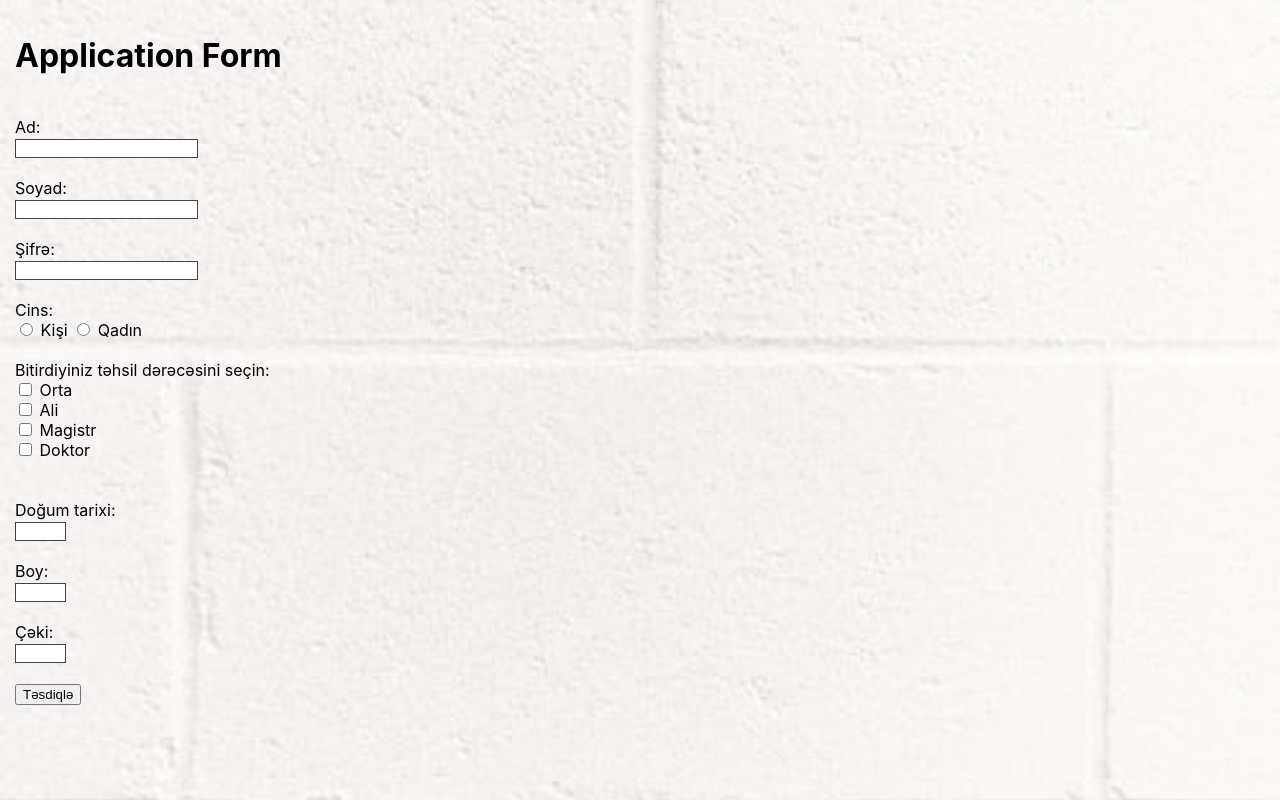
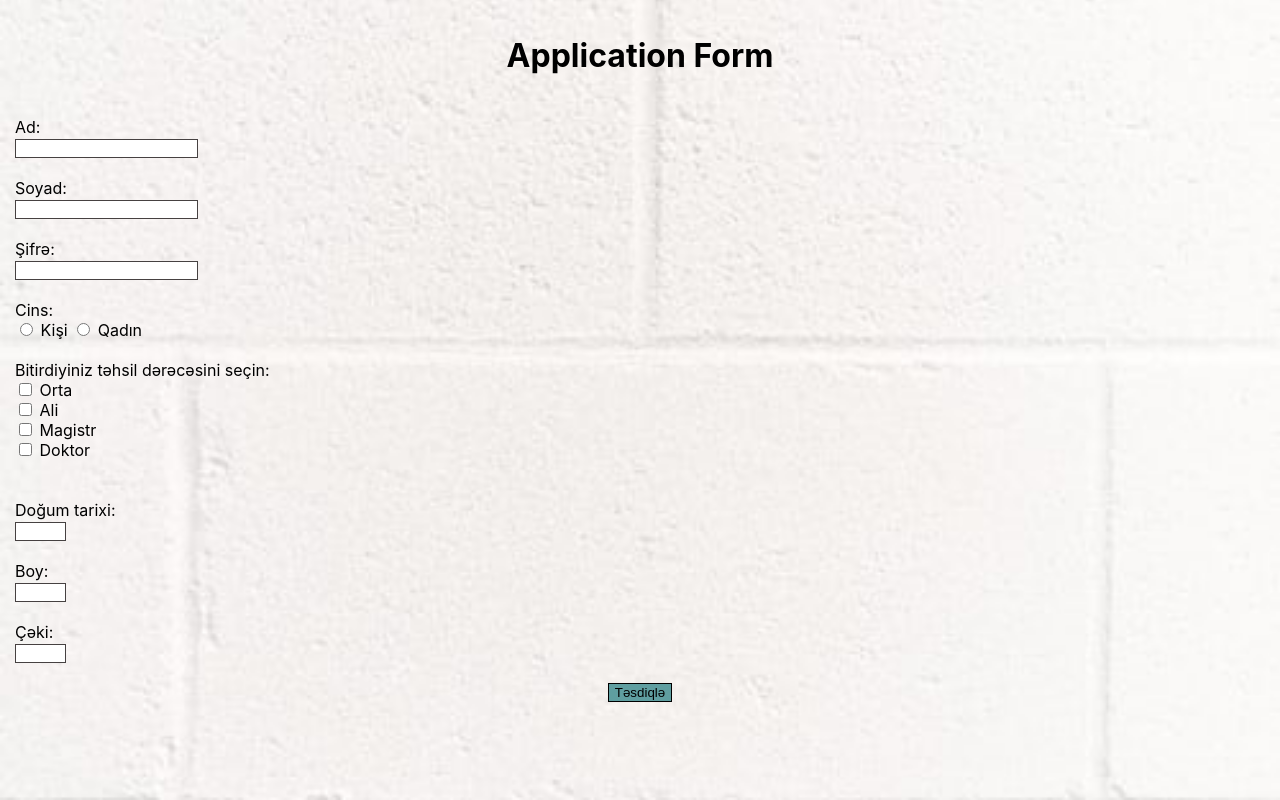
Before and after one commit to hazratzn/ApplicationForm-HTML, a plain HTML site: page index.html in a window 1280 px wide. Drawn offline with Linux system fonts and the light colour scheme.

Commit message:
Update style.css

```diff
--- a/style.css
+++ b/style.css
@@ -26,3 +26,19 @@ body{
 
 
 }
+.app-form h1{
+    display: flex;
+    justify-content: center;
+}
+.click{
+display: flex;
+justify-content: center;
+
+
+}
+.click .btn{
+background-color: cadetblue;
+box-shadow:5px, 10px cornflowerblue;
+transition: all 0.5s;
+border: 1px solid black;
+}
```
